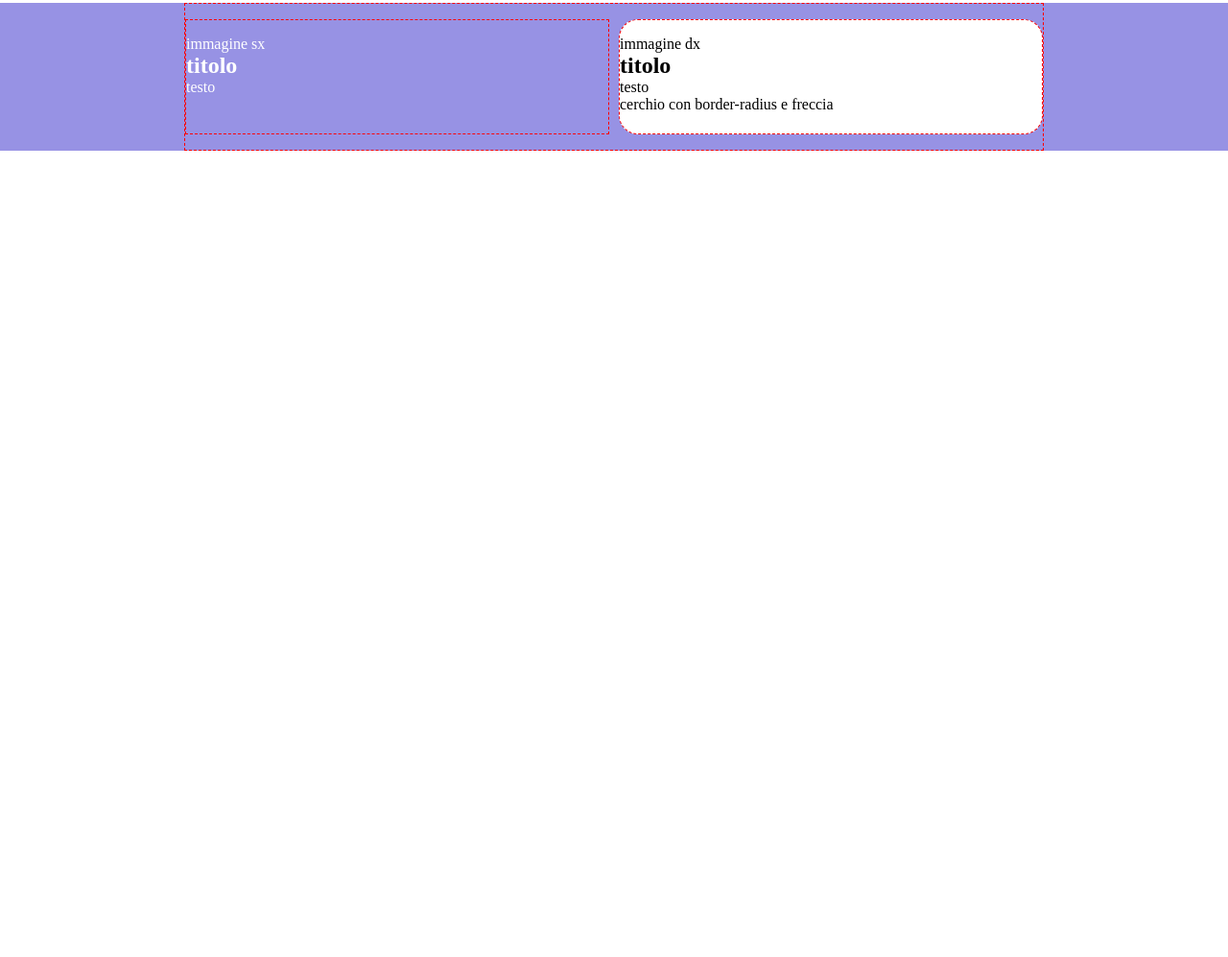
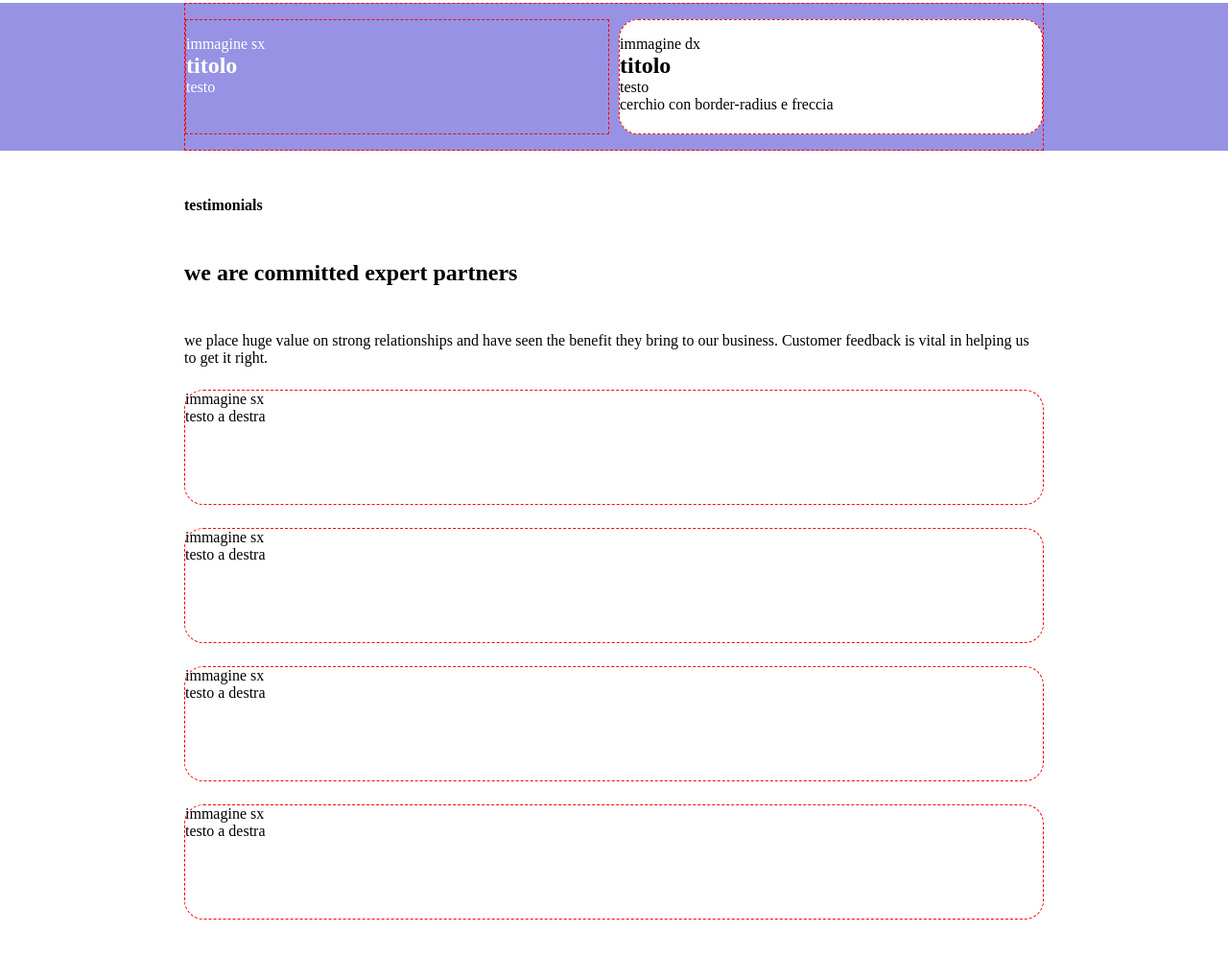
Before and after one commit to smschn/htmlcss-responsive-layout, a plain HTML site: page index.html in a window 1280 px wide. Shown: the part 461-1458 px from the top of the page at 96% size. Before the commit the page ends 800 px from the top, so only its background shows below. Drawn offline with Linux system fonts and the light colour scheme.

Commit message:
Working on section-3 in main

```diff
--- a/css/style.css
+++ b/css/style.css
@@ -95,6 +95,7 @@ header .btn {
 /* End */
 
 /* Start of main */
+
 /* Start of section-1 */
 #section-1 .container {
     background-color: var(--text-white);
@@ -104,6 +105,7 @@ header .btn {
     background-color: var(--primary-color-light);
 }
 /* End */
+
 /* Start of section-2 */
 #section-2 {
     background-color: var(--secondary-color);
@@ -117,8 +119,12 @@ header .btn {
     background-color: var(--text-white);
     color: var(--text-black);
 }
+/* End */
 
-/* End */
+/* Start of section-3 */
+#section-3 .box {
+
+}
 
 /* Start of media queries */
 /* Layouts: mobile up to 767px, tablet from 768px and up, desktops from 992px and up */
@@ -171,6 +177,7 @@ header .btn {
     #section-2 .box {
         width: calc(100% / 2 - 5px);
     }
+    /* End */
 }
 
 /* Debug rules */
@@ -182,5 +189,5 @@ header .btn {
     height: 120px;
 }
 /* To do:
-+ desktop layout for first box
++ desktop layout for first box in section-1
 +
--- a/index.html
+++ b/index.html
@@ -30,14 +30,14 @@
         <main>
             <section id="section-1" class="w-100">
                 <div class="container w-90 m-auto m-top m-bot">
-                    <div class="box w-100 m-bot-small b-radius debug">
+                    <div class="box  m-bot-small b-radius debug">
                         <div>parte sinistra</div>
                         <div>parte destra</div>
                     </div>
-                    <div class="box w-100 m-bot-small b-radius row-2-tablet debug"></div>
-                    <div class="box w-100 m-bot-small b-radius row-2-tablet debug"></div>
-                    <div class="box w-100 m-bot-small b-radius row-2-tablet debug"></div>
-                    <div class="box w-100 m-bot-small b-radius row-2-tablet debug"></div>
+                    <div class="box  m-bot-small b-radius row-2-tablet debug"></div>
+                    <div class="box  m-bot-small b-radius row-2-tablet debug"></div>
+                    <div class="box  m-bot-small b-radius row-2-tablet debug"></div>
+                    <div class="box  m-bot-small b-radius row-2-tablet debug"></div>
                 </div>
             </section>
             <section id="section-2" class="w-100">
@@ -55,7 +55,29 @@
                     </div>
                 </div>
             </section>
-            <section></section>
+            <section id="section-3" class="w-100">
+                <div class="container w-90 m-auto m-top m-bot">
+                    <h4>testimonials</h4>
+                    <h1 class="m-top m-bot">we are committed expert partners</h1>
+                    <p>we place huge value on strong relationships and have seen the benefit they bring to our business. Customer feedback is vital in helping us to get it right.</p>
+                    <div class="box m-bot-small m-top-small b-radius debug">
+                        <div>immagine sx</div>
+                        <p>testo a destra</p>
+                    </div>
+                    <div class="box m-bot-small b-radius debug">
+                        <div>immagine sx</div>
+                        <p>testo a destra</p>
+                    </div>
+                    <div class="box m-bot-small b-radius debug">
+                        <div>immagine sx</div>
+                        <p>testo a destra</p>
+                    </div>
+                    <div class="box m-bot-small b-radius debug">
+                        <div>immagine sx</div>
+                        <p>testo a destra</p>
+                    </div>
+                </div>
+            </section>
             <section></section>
             <section></section>
         </main>
```
